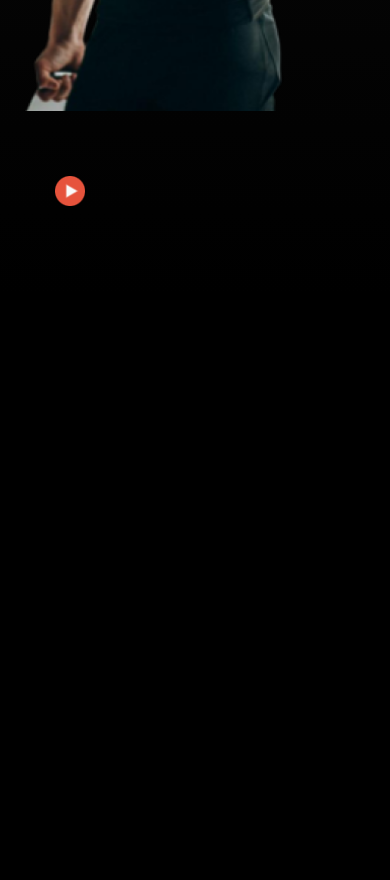
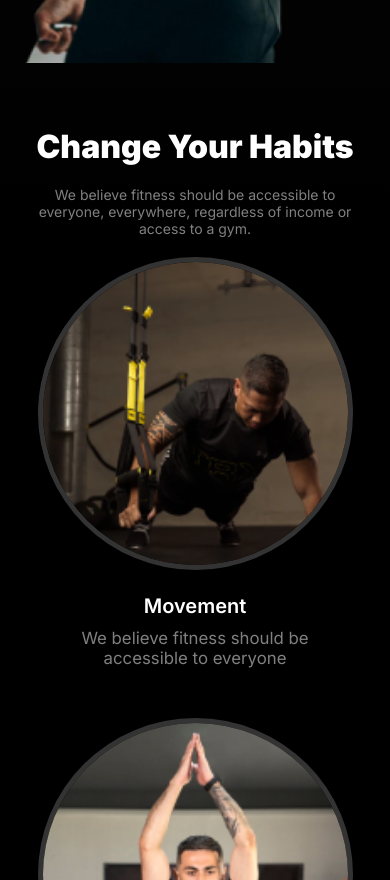
Before and after one commit to muhammadranju/Batch10-Assignment-2, a plain HTML site: page index.html in a window 390 px wide. Shown: the part 1120-2000 px from the top of the page. Before the commit the page ends 1615 px from the top, so only its background shows below. Drawn offline with Linux system fonts and the light colour scheme; a web font is replaced by a local one.

Commit message:
feat: added habits section & add responsive layout for mobile, tablet also laptop for smell device

```diff
--- a/index.html
+++ b/index.html
@@ -64,7 +64,42 @@
         <img class="round-box" src="./images/round-icon.png" alt="" />
       </div>
     </header>
-    <main></main>
+    <main>
+      <!-- Change Your Habits -->
+      <section class="habits-section">
+        <div class="habits-text-content">
+          <h1>Change Your Habits</h1>
+          <p>
+            We believe fitness should be accessible to everyone, everywhere,
+            regardless of income or access to a gym.
+          </p>
+        </div>
+
+        <div class="habits-img-content">
+          <div class="habits-img-card">
+            <img src="./images/image-3.png" alt="" />
+            <h3>Movement</h3>
+            <p>We believe fitness should be accessible to everyone</p>
+          </div>
+          <div class="habits-img-card">
+            <img src="./images/image-2.png" alt="" />
+            <h3>Time</h3>
+            <p>We believe fitness should be accessible to everyone</p>
+          </div>
+          <div class="habits-img-card">
+            <img src="./images/image-4.png" alt="" />
+            <h3>Practice</h3>
+            <p>We believe fitness should be accessible to everyone</p>
+          </div>
+          <div class="habits-img-card">
+            <img src="./images/image-5.png" alt="" />
+            <h3>Weight Loss</h3>
+            <p>We believe fitness should be accessible to everyone</p>
+          </div>
+        </div>
+      </section>
+      <!-- Change Your Habits -->
+    </main>
     <footer></footer>
   </body>
 </html>
--- a/styles/latopt-style.css
+++ b/styles/latopt-style.css
@@ -12,7 +12,7 @@
   .round-box {
     width: 40px;
     height: 40px;
-    left: -510px;
+    left: -520px;
     /* bottom: 250px; */
   }
 }
--- a/styles/mobile-style.css
+++ b/styles/mobile-style.css
@@ -1,4 +1,11 @@
 @media screen and (max-width: 576px) {
+  header,
+  main,
+  footer {
+    max-width: 100%;
+    /* padding-top: 30px; */
+    margin: 0 auto;
+  }
   .hero-section {
     flex-direction: column;
   }
@@ -66,7 +73,28 @@
     width: 30px;
     height: 30px;
     position: relative;
-    top: -39px;
+    top: -395px;
     left: -125px;
   }
+
+  /* start change your habits  */
+  .habits-section {
+    margin-top: -120px;
+    width: 100%;
+  }
+
+  .habits-text-content h1 {
+    font-size: 32px;
+  }
+  .habits-text-content p {
+    font-size: 14px;
+    width: 100%;
+  }
+  .habits-img-content {
+    grid-template-columns: repeat(1, 1fr);
+    gap: 50px;
+    margin-top: 20px;
+  }
+
+  /* end change your habits  */
 }
--- a/styles/style.css
+++ b/styles/style.css
@@ -58,7 +58,10 @@ header,
 main,
 footer {
   max-width: 1440px;
-  padding: 3.125rem 1.875rem;
+  /* padding: 3.125rem 1.875rem; */
+  padding-top: 3.125rem;
+  padding-left: 20px;
+  padding-right: 20px;
   margin: 0 auto;
 }
 
@@ -135,6 +138,7 @@ header {
 }
 .header-img-section img {
   width: 349px;
+  height: 588px;
 }
 .head-title {
   font-size: 78px;
@@ -197,7 +201,59 @@ header {
   position: relative;
   top: 160px;
   left: -510px;
-  /* bottom: 250px; */
 }
 /* hero-section */
 /* end header section */
+
+/* start change your habits  */
+.habits-section {
+  margin-top: 50px;
+  width: 100%;
+}
+
+.habits-text-content {
+  text-align: center;
+}
+
+.habits-text-content h1 {
+  font-size: 48px;
+  font-weight: 900;
+  margin-bottom: 20px;
+}
+.habits-text-content p {
+  font-size: 1rem;
+  color: rgba(255, 255, 255, 0.5);
+  width: 671px;
+  margin: 0 auto;
+}
+
+.habits-img-content {
+  display: grid;
+  grid-template-columns: repeat(4, 1fr);
+  gap: 80px;
+  width: 100%;
+  margin: 0 auto;
+  margin-top: 50px;
+}
+.habits-img-card {
+  text-align: center;
+}
+.habits-img-card img {
+  border-radius: 50%;
+  margin-bottom: 20px;
+  border: 5px solid rgba(255, 255, 255, 0.2);
+  width: 90%;
+}
+.habits-img-card p {
+  width: 231px;
+  margin: 0 auto;
+  color: rgba(255, 255, 255, 0.5);
+  font-size: 1.05rem;
+}
+.habits-img-card h3 {
+  font-size: 20px;
+  font-weight: 600;
+  margin-bottom: 10px;
+}
+
+/* end change your habits  */
--- a/styles/tablet-style.css
+++ b/styles/tablet-style.css
@@ -18,4 +18,17 @@
     top: -210px;
     left: -195px;
   }
+
+  /* start change your habits  */
+  .habits-section {
+    margin-top: -50px;
+    width: 100%;
+  }
+  .habits-img-content {
+    grid-template-columns: repeat(2, 1fr);
+    gap: 50px;
+    margin-top: 20px;
+  }
+
+  /* end change your habits  */
 }
```
